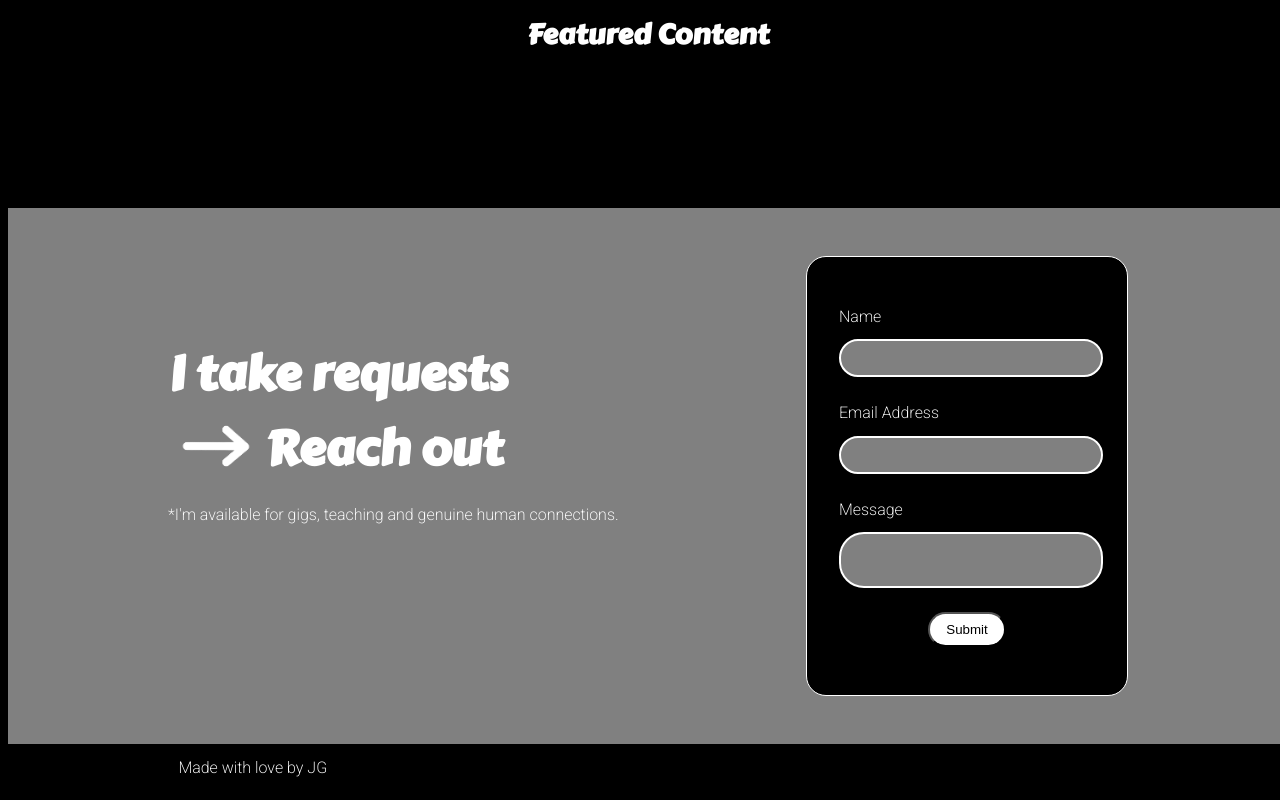
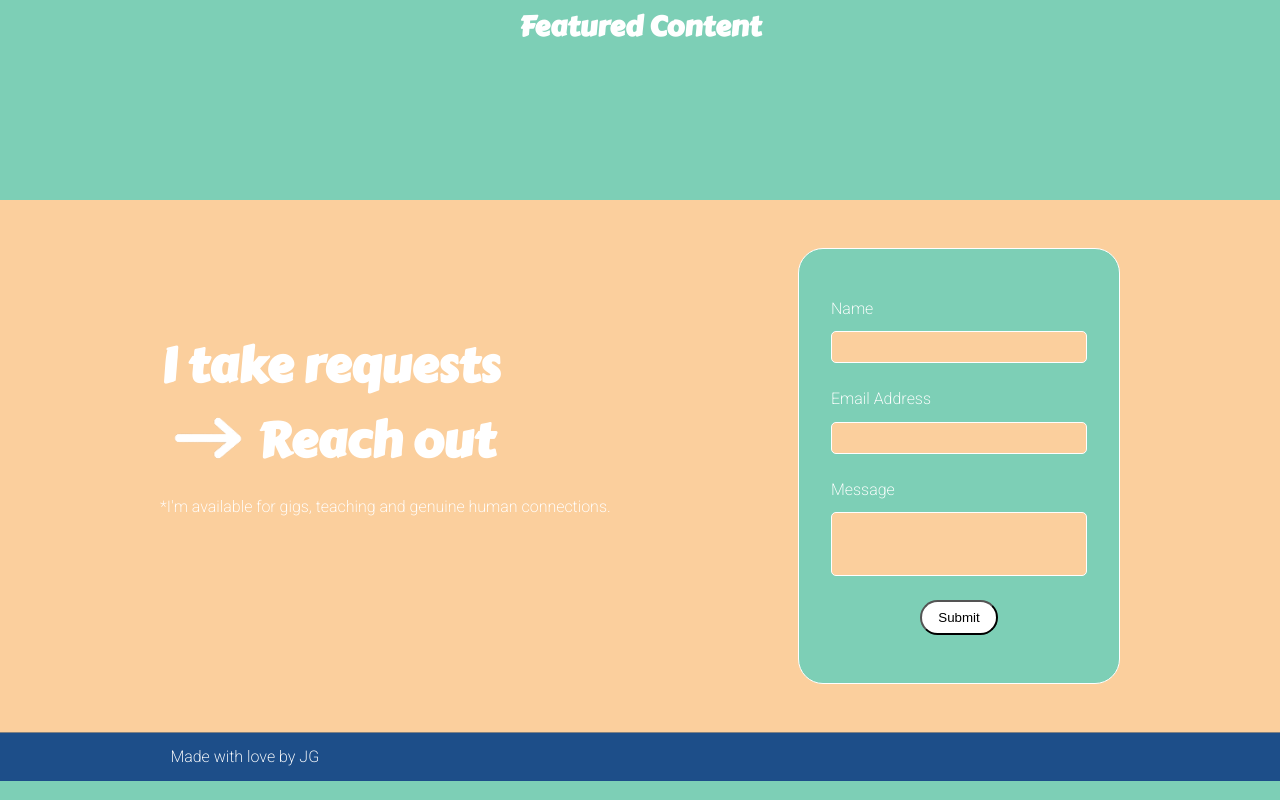
Before and after one commit to jaredgoldman/jared-goldman-music, a plain HTML site: page index.html in a window 1280 px wide. Shown: the part 628-1428 px from the top of the page. Drawn offline with Linux system fonts and the light colour scheme; a script that the page names is missing.

Commit message:
Add some colors and setup css variables for global styling

```diff
--- a/scripts/about.js
+++ b/scripts/about.js
@@ -1,7 +1,7 @@
 import { request } from "./shared.js";
 
 const loadContent = async () => {
-    const { data: { attributes: { bio } } } = await request('/about')
+    const { data: { attributes: { bio } } } = await request('/bio')
     const bioNode = document.querySelector('.bio')
     console.log(bioNode)
     const bioParagraph = document.createElement('p')
--- a/scripts/shared.js
+++ b/scripts/shared.js
@@ -1,8 +1,6 @@
 import { CMS_API_KEY, API_URL } from '../config.js'
 
 const request = async (path, method = 'GET', data = null) => {
-    console.log(CMS_API_KEY)
-    console.log(API_URL)
     const body = method !== 'GET' && data ? JSON.stringify(data) : null
     const res = await fetch(`${API_URL}${path}`, {
         headers: {
--- a/styles/gigs.css
+++ b/styles/gigs.css
@@ -11,6 +11,7 @@
     display: flex;
     justify-content: center;
     width: 100%;
+    padding-bottom: 2rem;
 }
 
 .gigs {
@@ -24,7 +25,7 @@
 .gig {
     padding-bottom: 0.5rem;
     margin-bottom: 0.1rem;
-    border-bottom: 1px solid white;
+    border-bottom: 1px solid grey;
     width: 17.5rem;
 }
 
--- a/styles/index.css
+++ b/styles/index.css
@@ -33,7 +33,7 @@
     justify-content: center;
     width: 100%;
     padding: 5rem 0;
-    background-color: grey;
+    background-color: var(--secondary-bg-color);
 }
 
 /* Featured content */
@@ -77,7 +77,7 @@ section.home-featured_container > h3 {
     width: 100%;
     display: flex;
     justify-content: center;
-    background-color: grey;
+    background-color: var(--secondary-bg-color);
 }
 
 .home-contact-form_container {
@@ -86,7 +86,7 @@ section.home-featured_container > h3 {
     justify-content: space-around;
     width: 75%;
     max-width: 60rem;
-    padding: 3rem 0 6rem 0;
+    padding: 3rem 0;
 }
 
 .home-contact-form_heading-container {
@@ -131,11 +131,11 @@ div.home-contact-form_heading-container > h3 {
     display: flex;
     flex-direction: column;
     align-items: center;
-    border-radius: 20px;
-    background-color: black;
+    border-radius: 25px;
+    background-color: var(--main-bg-color);
     width: 20rem;
     padding: 3rem 0px;
-    border: 1px white solid;
+    border: 1px solid var(--secondary-border-color);
 }
 
 .home-contact-form {
@@ -169,21 +169,27 @@ div.contact-form_field > label {
 
 div.contact-form_field > input {
     width: 100%;
-    border-radius: 20px;
+    border-radius: 5px;
     height: 2rem;
     outline: none;
     background-color: grey;
-    border: 2px white solid;
+    border: 1px var(--secondary-border-color) solid;
+    padding: 0rem 0.5rem;
+    box-sizing: border-box;
+    background-color: var(--secondary-bg-color);
 }
 
 div.contact-form_field > textarea {
     width: 100%;
-    border-radius: 25px;
+    border-radius: 5px;
     resize: none;
     outline: none;
-    height: 3rem;
+    height: 4rem;
     background-color: grey;
-    border: 2px white solid;
+    padding: 0.5rem 0.5rem;
+    box-sizing: border-box;
+    background-color: var(--secondary-bg-color);
+    border: 1px var(--secondary-border-color) solid;
 }
 
 .contact-form_button {
--- a/styles/media.css
+++ b/styles/media.css
@@ -33,4 +33,5 @@
 .video-video {
     width: 100%;
     height: auto;
+    border: none;
 }
--- a/styles/music.css
+++ b/styles/music.css
@@ -2,6 +2,7 @@
     display: flex;
     justify-content: center;
     width: 100%;
+    padding-bottom: 2rem;
 }
 
 .music-embeds {
--- a/styles/shared.css
+++ b/styles/shared.css
@@ -1,15 +1,15 @@
 @import url('https://fonts.googleapis.com/css2?family=Carter+One&display=swap');
-
 /* Header styles */
 main-header {
     display: flex;
     width: 100%;
     justify-content: center;
     align-items: center;
-    border-bottom: 1px solid grey;
+    border-bottom: 1px solid var(--main-border-color);
     padding: 1.5rem;
     box-sizing: border-box;
     font-family: 'Carter One', cursive;
+    background-color: var(--header-footer-bg-color)
 }
 
 .header-links_container {
@@ -37,7 +37,7 @@ main-header {
 }
 
 .header-link:hover {
-    color: grey;
+    color: var(--secondary-text-color);
 }
 
 .header-socials {
@@ -111,14 +111,14 @@ div.header-socials_image-container > img {
 
 /* Footer styles */
 main-footer {
-    position: absolute;
+    position: relative;
     display: flex;
     align-items: center;
     justify-content: center;
     bottom: 0;
     width: 100%;
     height: 3rem;
-    background-color: black;
+    background-color: var(--header-footer-bg-color);
     padding-left: 0.65rem;
     border-top: 1px solid grey;
 }
--- a/styles/styles.css
+++ b/styles/styles.css
@@ -1,6 +1,15 @@
 @import url('https://fonts.googleapis.com/css2?family=Heebo:wght@200&?family=Carter+One&display=swap');
+@import url('https://fonts.googleapis.com/css2?family=Carter+One&display=swap');
 
-@import url('https://fonts.googleapis.com/css2?family=Carter+One&display=swap');
+:root {
+    --main-bg-color: #7DCFB6;
+    --secondary-bg-color: #FBCF9D;
+    --header-footer-bg-color: #1D4E89;
+    --main-text-color: white;
+    --secondary-text-color: #00B2CA;
+    --main-border-color: grey;
+    --secondary-border-color: white;
+}
 
 body,
 main {
@@ -9,9 +18,10 @@ main {
     display: flex;
     flex-direction: column;
     width: 100%;
-    color: white;
-    background-color: black;
+    color: var(--main-text-color);
+    background-color: var(--main-bg-color);
     font-family: 'Heebo', sans-serif;
+    margin: 0;
 }
 
 h2, h3 {
```
